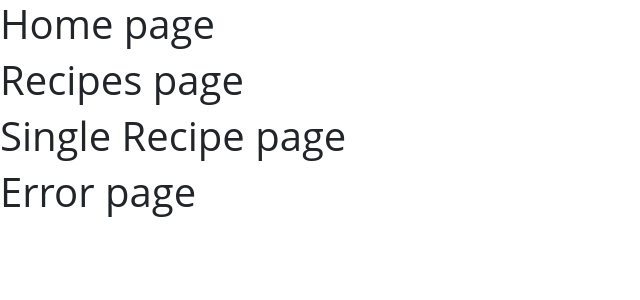
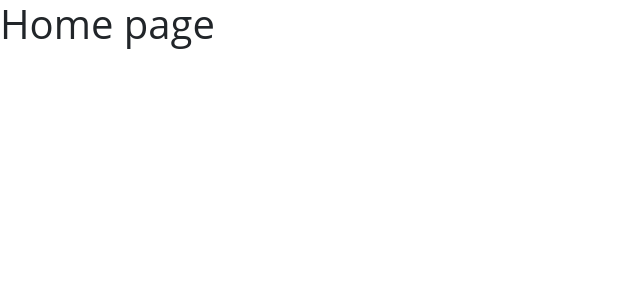
Before and after one commit to Res01uti0n/Fodo2Fork, a React (Create React App) app: page / in a window 1280 px wide. Shown: the top 300 px of the page, without its empty margins (0-640 px from the left). Built offline with nearby package versions, Linux system fonts and the light colour scheme.

Commit message:
Router setup

```diff
--- a/src/App.js
+++ b/src/App.js
@@ -1,4 +1,5 @@
 import React from "react";
+import { BrowserRouter as Router, Route, Switch } from "react-router-dom";
 
 import "./App.css";
 import "bootstrap/dist/css/bootstrap.min.css";
@@ -9,12 +10,16 @@ import { Default } from "./pages/Default";
 
 function App() {
   return (
-    <div>
-      <Home />
-      <Recipes />
-      <SingleRecipe />
-      <Default />
-    </div>
+    <Router>
+      <main>
+        <Switch>
+          <Route path="/" exact component={Home} />
+          <Route path="/recipes" component={Recipes} />
+          <Route path="/recipes/:id" component={SingleRecipe} />
+          <Route path="*" component={Default} />
+        </Switch>
+      </main>
+    </Router>
   );
 }
 
```
